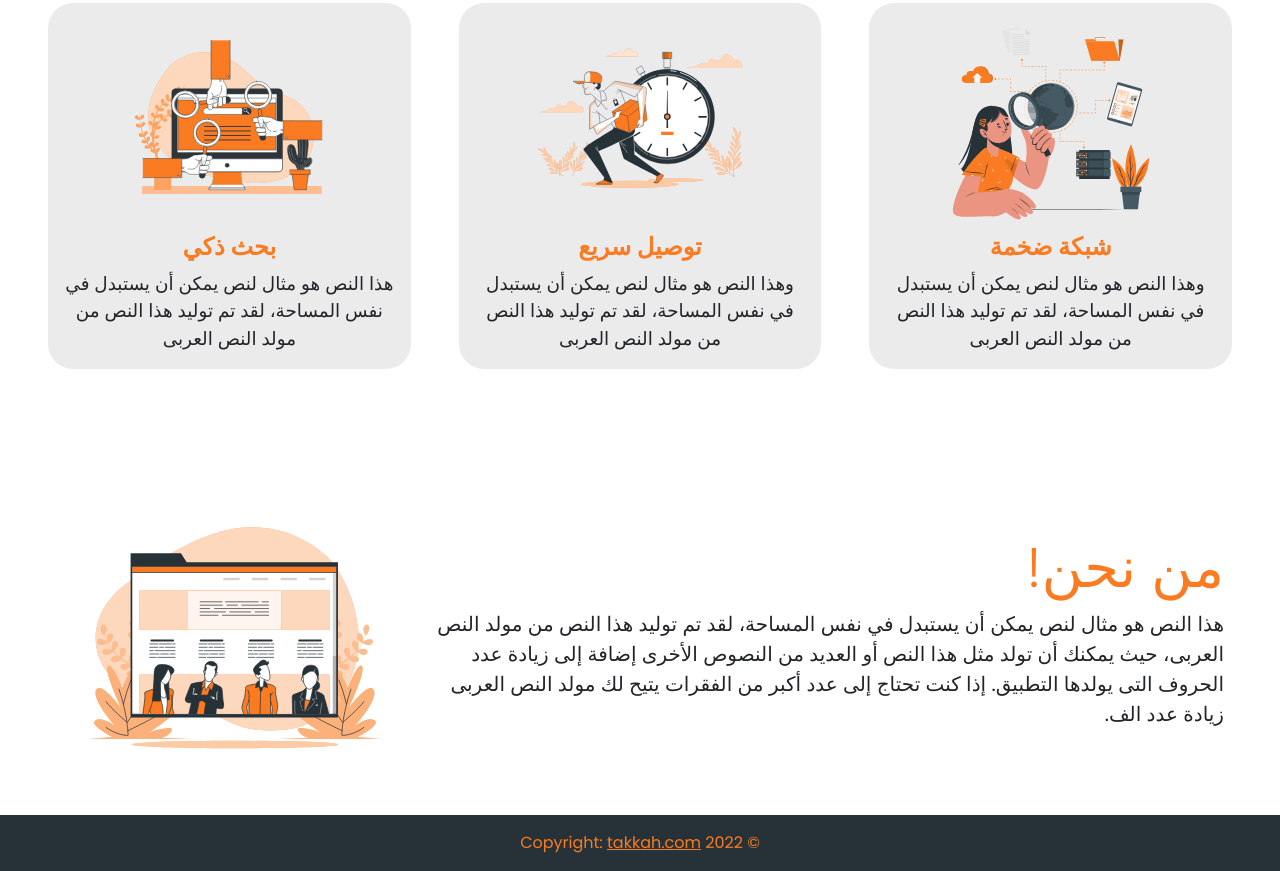
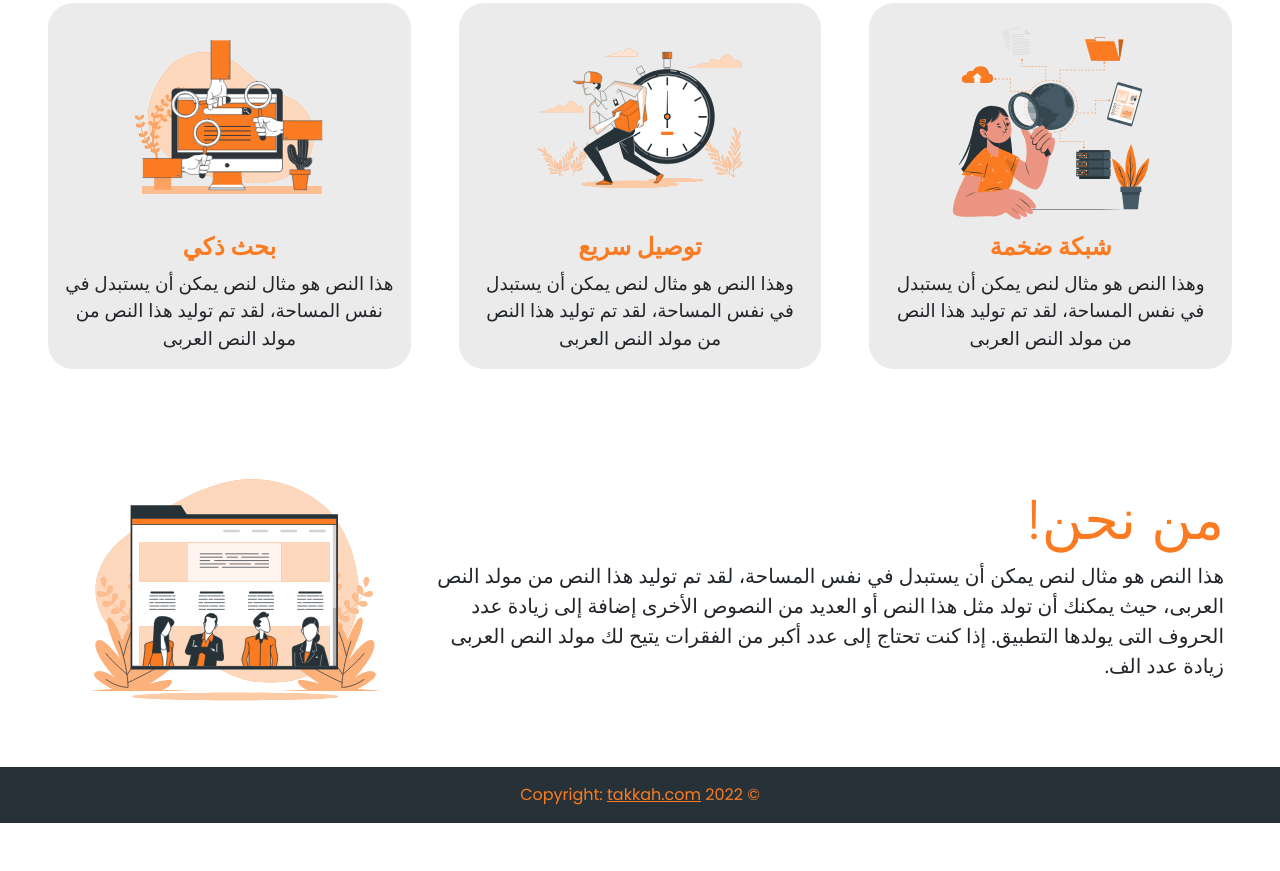
Before and after one commit to ferassmohana/Takkah-Landing-Page, a plain HTML site: page index.html in a window 1280 px wide. Shown: the part 558-1429 px from the top of the page. After the commit the page ends 1381 px from the top, so only its background shows below. Drawn offline with nearby package versions, Linux system fonts and the light colour scheme.

Commit message:
Update index.html

```diff
--- a/index.html
+++ b/index.html
@@ -74,7 +74,7 @@
           </div>
         </div>
         <div
-          class="about d-flex justify-content-between align-items-center ps-2 pe-2 mt-5"
+          class="about d-flex justify-content-between align-items-center ps-2 pe-2"
         >
           <div>
             <h1 style="color: #fa7b21" class="display-4">من نحن!</h1>
```
